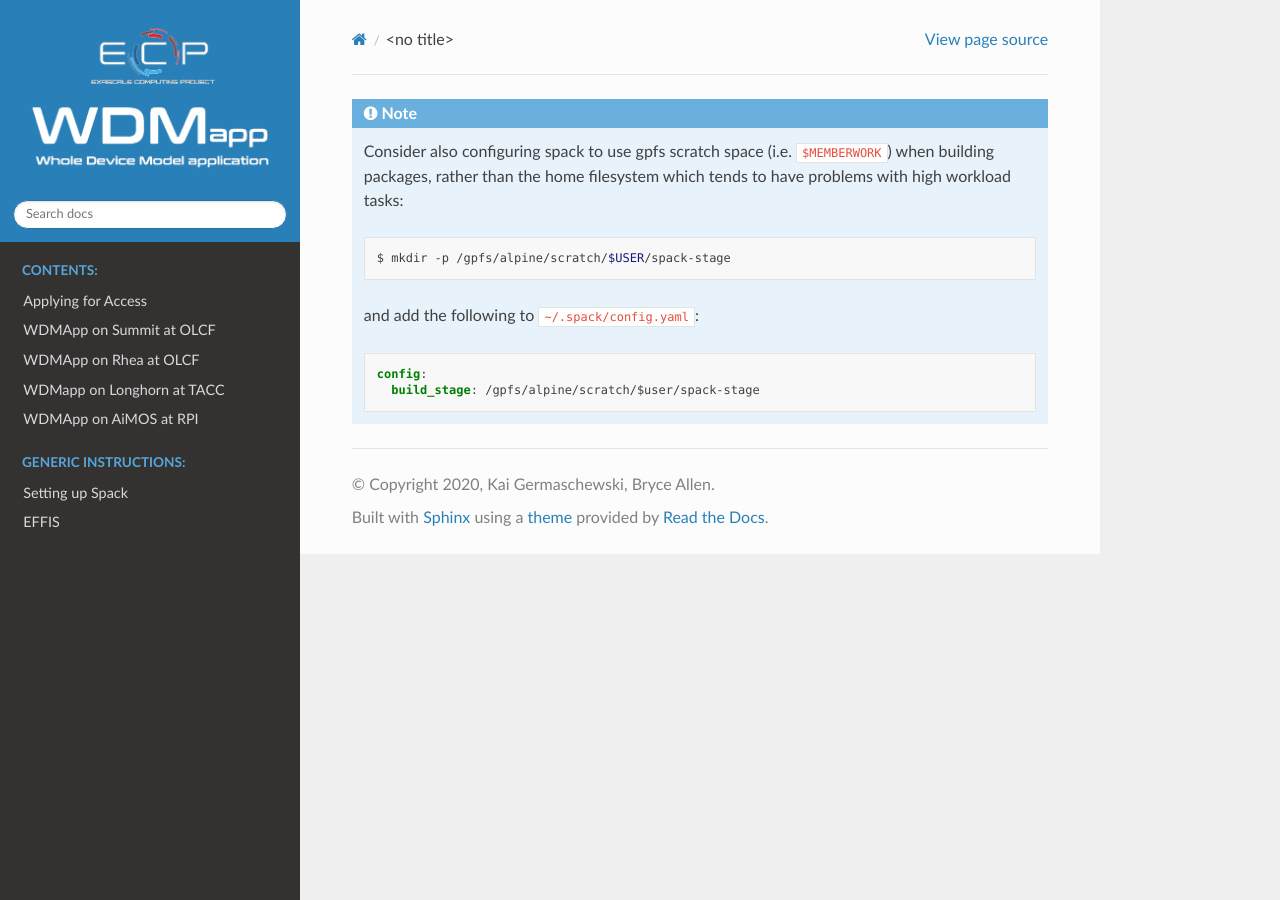
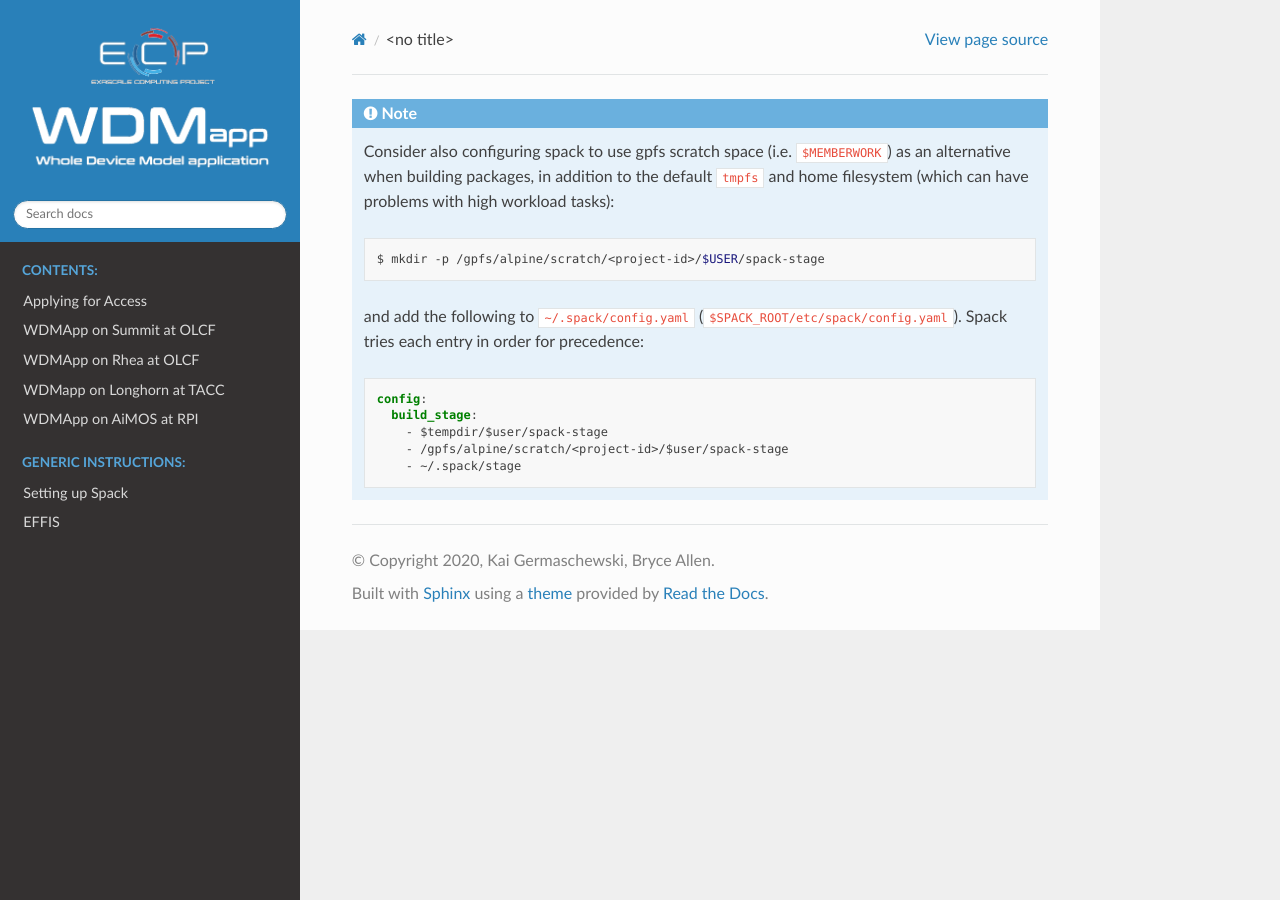
Before and after one commit to wdmapp/wdmapp-config, a Sphinx documentation site: the page built from docs/machines/note-olcf-spack-dir.rst, in a window 1280 px wide. Built offline with Sphinx 7.4.7 and the Read the Docs theme 2.0.0, drawn with Linux system fonts in a browser that asks for light colours; pages that are not in the unit, such as notebooks, are missing from menus.

```diff
--- a/docs/machines/note-olcf-shared-spack.rst
+++ b/docs/machines/note-olcf-shared-spack.rst
@@ -21,7 +21,7 @@ you only want to use just one or the other machine, you can ignore the following
       $ ln -snf ~/.spack/linux-summit ~/.spack/linux # if on summit
 
    An alternative is to have two separate spack installs, and instead of keeping the config files
-   in ``~/.spack``, they can be put into ``$SPACK_ROOT/etc``, so with two different roots they
+   in ``~/.spack``, they can be put into ``$SPACK_ROOT/etc/spack``, so with two different roots they
    can be kept separate. You can then do this in your ``.bashrc``:
 
    .. code-block:: sh
@@ -32,3 +32,7 @@ you only want to use just one or the other machine, you can ignore the following
          export SPACK_ROOT=$HOME/spack-rhea
        fi
        source $SPACK_ROOT/share/spack/setup-env.sh
+
+   Spack commands that edit configuration files such as
+   ``spack compiler add`` can be called ``spack compiler add --scope site``
+   to update files living in ``$SPACK_ROOT/etc/spack``.
--- a/docs/machines/note-olcf-spack-dir.rst
+++ b/docs/machines/note-olcf-spack-dir.rst
@@ -2,16 +2,20 @@
 .. note::
 
    Consider also configuring spack to use gpfs scratch space (i.e. ``$MEMBERWORK``)
-   when building packages, rather than the home filesystem which tends to have
-   problems with high workload tasks:
+   as an alternative when building packages, in addition to the default ``tmpfs`` and
+   home filesystem (which can have problems with high workload tasks):
 
    .. code-block:: sh
 
-      $ mkdir -p /gpfs/alpine/scratch/$USER/spack-stage
+      $ mkdir -p /gpfs/alpine/scratch/<project-id>/$USER/spack-stage
 
-   and add the following to ``~/.spack/config.yaml``:
+   and add the following to ``~/.spack/config.yaml`` (``$SPACK_ROOT/etc/spack/config.yaml``).
+   Spack tries each entry in order for precedence:
 
    .. code-block:: yaml
 
       config:
-        build_stage: /gpfs/alpine/scratch/$user/spack-stage
+        build_stage:
+          - $tempdir/$user/spack-stage
+          - /gpfs/alpine/scratch/<project-id>/$user/spack-stage
+          - ~/.spack/stage
```
Also changed, not shown: docs/machines/cyclone-env.rst (added, +11 -0 lines), docs/machines/cyclone-run.rst (added, +17 -0 lines), docs/machines/rhea.rst (+7 -33 lines), docs/machines/summit.rst (+52 -24 lines).
